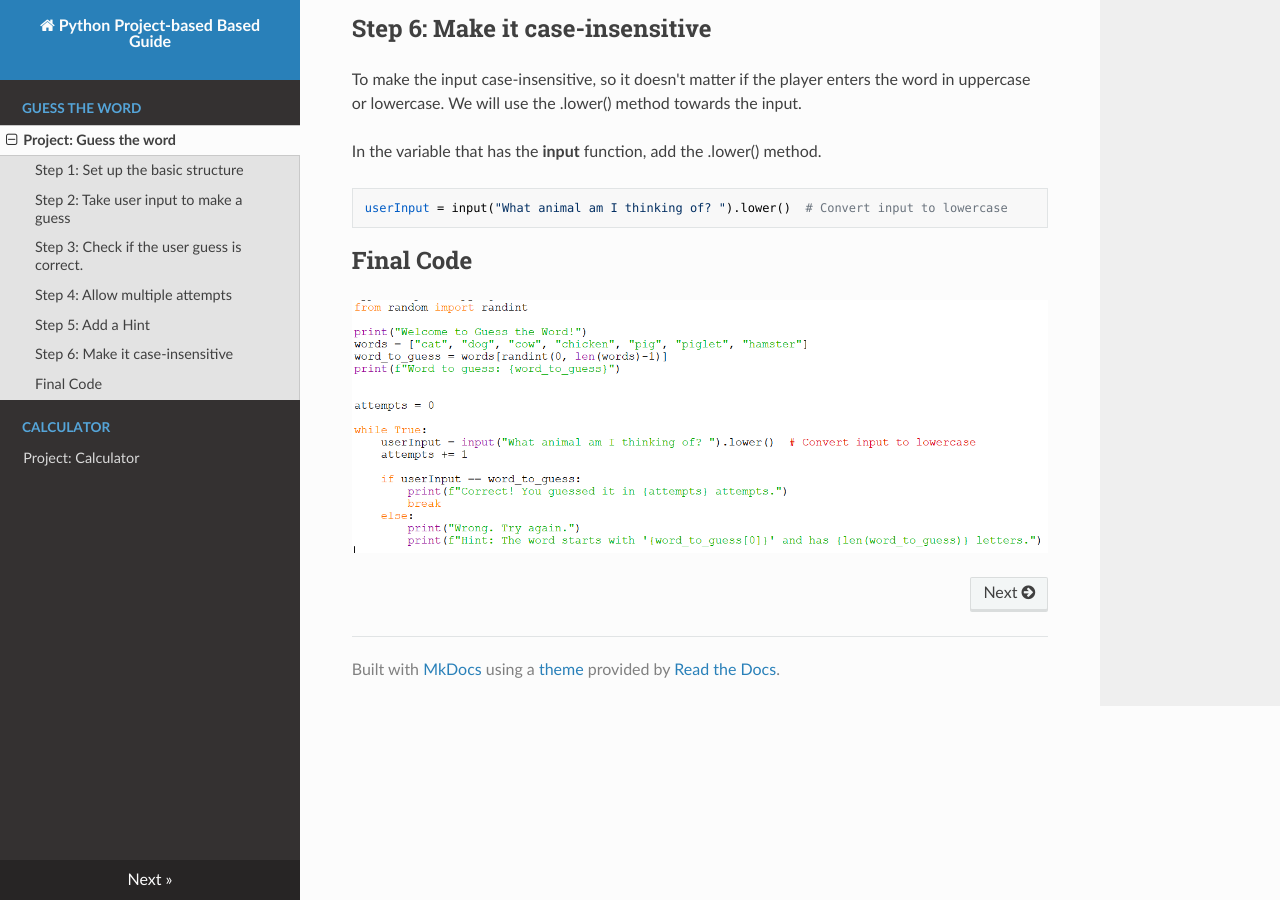
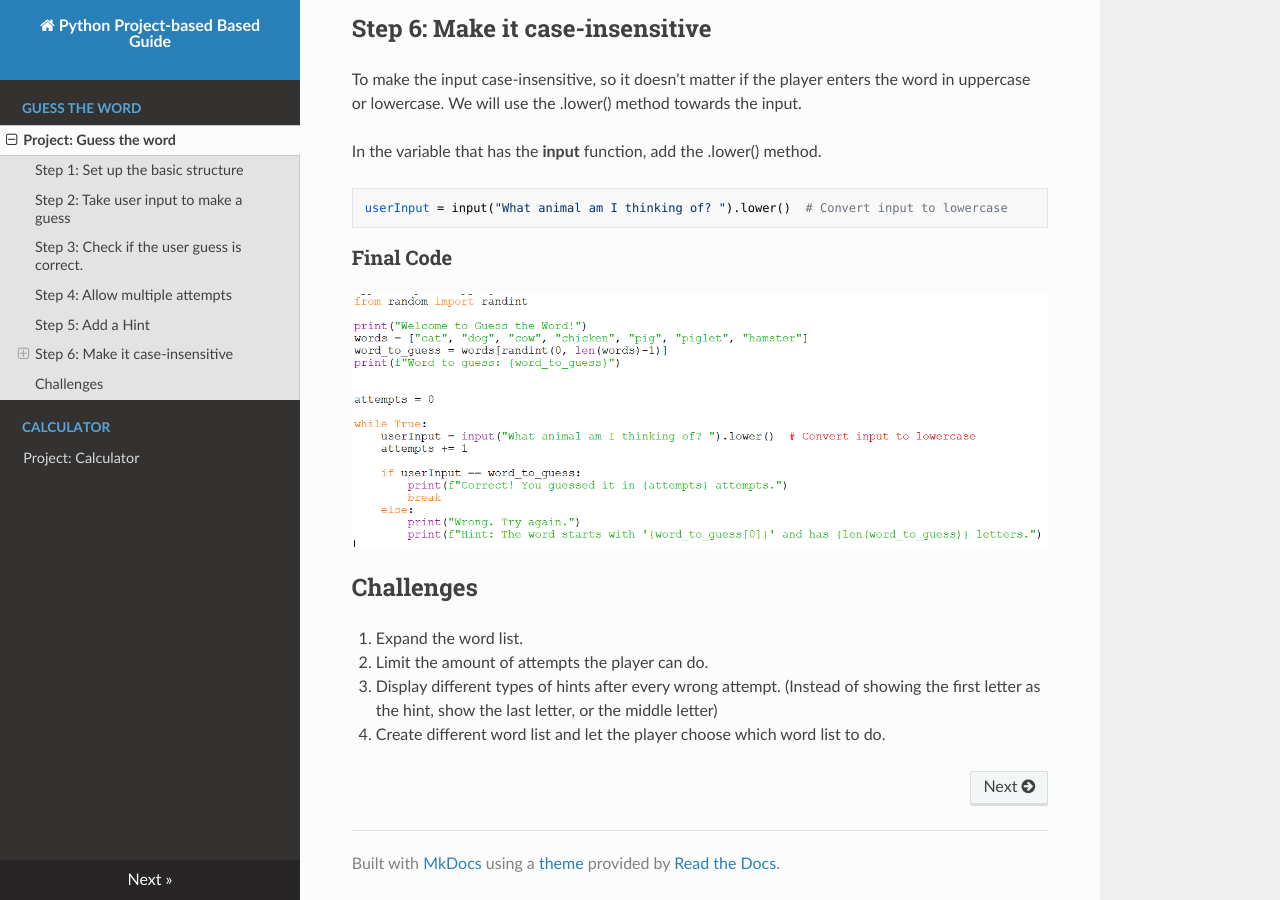
Before and after one commit to rianlian7/cs_py_guide, an MkDocs documentation site: the page built from docs/p_guess_the_word.md, in a window 1280 px wide and 900 px high, scrolled down 1608 px. Built offline with MkDocs 1.6.1, drawn with Linux system fonts in a browser that asks for light colours; nearby versions of some CDN libraries; some of the changed text lies outside the part shown.

Commit message:
fix minor code problem

```diff
--- a/docs/p_guess_the_word.md
+++ b/docs/p_guess_the_word.md
@@ -12,7 +12,7 @@
 
     print("Welcome to Guess the Word!")
     words = ["cat", "dog", "cow", "chicken", "pig", "piglet", "hamster"]
-    randomWord = words[randint(0, len(wordList)-1)]
+    word_to_guess = words[randint(0, len(wordList)-1)]
     print(f"Word to guess: {word_to_guess}")
 
 
@@ -76,6 +76,14 @@
 
 
 
-## Final Code
+### Final Code
 
 ![](images/py_guess_the_word_final_code.png)
+
+
+## Challenges
+
+1. Expand the word list.
+2. Limit the amount of attempts the player can do.
+3. Display different types of hints after every wrong attempt. (Instead of showing the first letter as the hint, show the last letter, or the middle letter)
+4. Create different word list and let the player choose which word list to do.
```
Also changed, not shown: site/index.html, site/p_guess_the_word/index.html, 1 other file.
